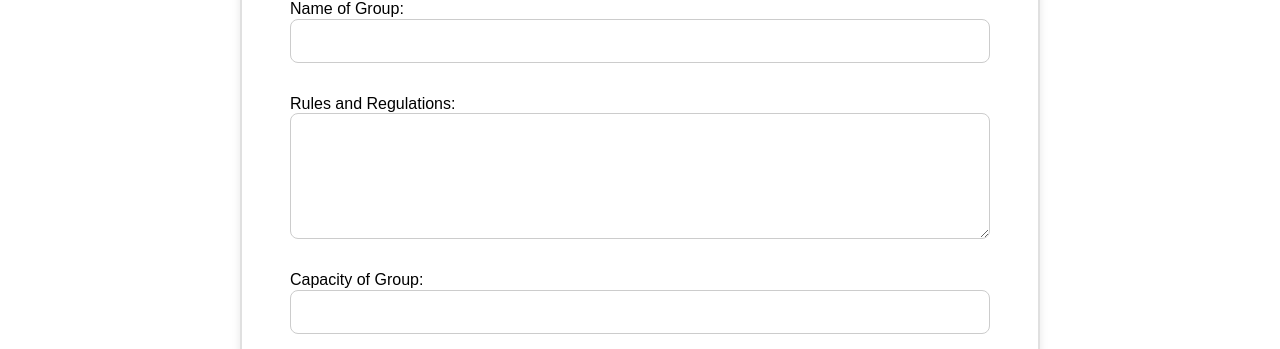
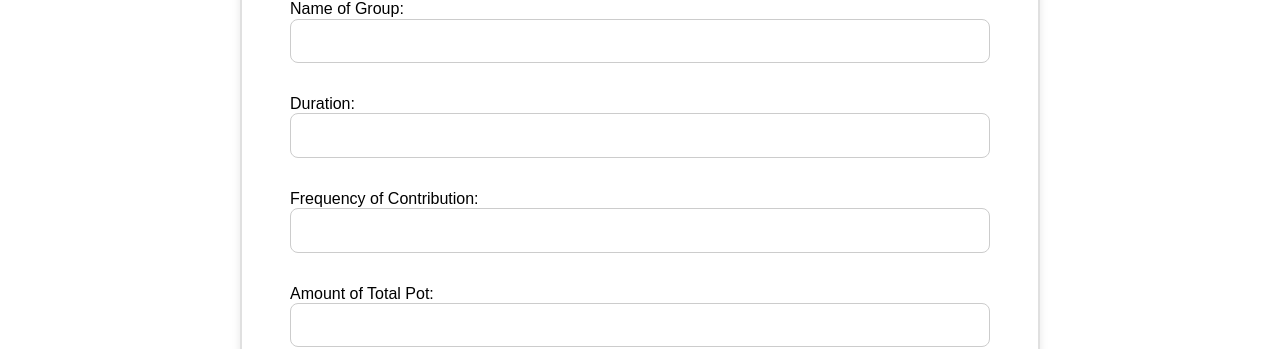
Before and after one commit to angelwhipple/oscar, a Vue app: page / in a window 1280 px wide. Shown: the part 478-827 px from the top of the page. Built offline with nearby package versions, Linux system fonts and the light colour scheme; no server answers.

Commit message:
merge comment fixes

```diff
--- a/client/components/Grouping/CreatGroup.vue
+++ b/client/components/Grouping/CreatGroup.vue
@@ -3,11 +3,13 @@ import { fetchy } from "@/utils/fetchy";
 import { defineEmits, ref } from "vue";
 
 const groupName = ref("");
-const rules = ref("");
-const capacity = ref("");
+// const rules = ref("");
+// const capacity = ref("");
+const duration = ref("");
 const frequency = ref("");
 const totalPot = ref("");
-const inviteMembers = ref<string[]>([]);
+// const inviteMembers = ref<string[]>([]);
+// async createGroup(session: SessionDoc, name: string, duration: string, freq: string, amt: string) {
 
 const emit = defineEmits(["group-created", "cancel"]);
 
@@ -16,19 +18,19 @@ const createGroup = async () => {
     await fetchy("/api/groups", "POST", {
       body: {
         name: groupName.value,
-        rules: rules.value,
-        capacity: capacity.value,
-        frequency: frequency.value,
-        totalPot: totalPot.value,
-        invitees: inviteMembers.value,
+        // rules: rules.value,
+        duration: duration.value,
+        freq: frequency.value,
+        amt: totalPot.value,
+        // invitees: inviteMembers.value,
       },
     });
     groupName.value = "";
-    rules.value = "";
-    capacity.value = "";
+    // rules.value = "";
+    duration.value = "";
     frequency.value = "";
     totalPot.value = "";
-    inviteMembers.value = [];
+    // inviteMembers.value = [];
     // Emit event to parent to fetch updated groups
     emit("group-created");
   } catch (e) {
@@ -38,11 +40,11 @@ const createGroup = async () => {
 
 const cancelGroup = () => {
   groupName.value = "";
-  rules.value = "";
-  capacity.value = "";
+  // rules.value = "";
+  duration.value = "";
   frequency.value = "";
   totalPot.value = "";
-  inviteMembers.value = [];
+  // inviteMembers.value = [];
   emit("cancel");
 };
 </script>
@@ -56,14 +58,14 @@ const cancelGroup = () => {
         <input id="groupName" v-model="groupName" required class="input-field" />
       </div>
 
-      <div class="form-group">
+      <!-- <div class="form-group">
         <label for="rules">Rules and Regulations:</label>
         <textarea id="rules" v-model="rules" class="textarea-field"></textarea>
-      </div>
+      </div> -->
 
       <div class="form-group">
-        <label for="capacity">Capacity of Group:</label>
-        <input id="capacity" type="number" v-model="capacity" required class="input-field" />
+        <label for="capacity">Duration:</label>
+        <input id="capacity" type="number" v-model="duration" required class="input-field" />
       </div>
 
       <div class="form-group">
@@ -72,7 +74,7 @@ const cancelGroup = () => {
       </div>
 
       <div class="form-group">
-        <label for="totalPot">Size of Total Pot:</label>
+        <label for="totalPot">Amount of Total Pot:</label>
         <input id="totalPot" type="number" v-model="totalPot" required class="input-field" />
       </div>
 
```
